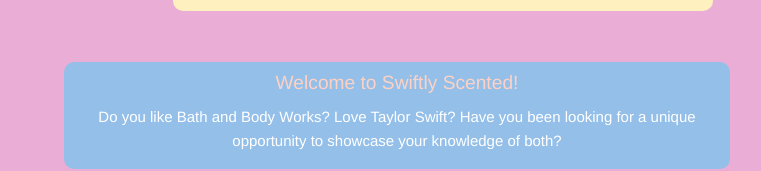
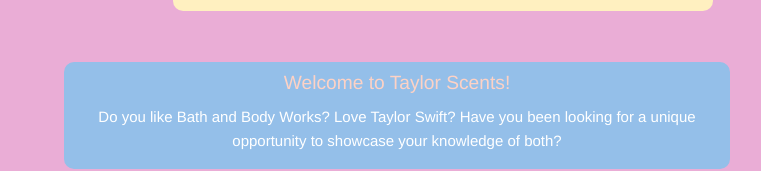
Before and after one commit to bdashrad/swiftly-scented, a Vue app: page / in a window 1280 px wide. Shown: the part 222-393 px from the top of the page, without its empty margins (243-1004 px from the left). Built offline with nearby package versions, Linux system fonts and the light colour scheme.

Commit message:
Update TheWelcome.vue page title

```diff
--- a/src/components/TheWelcome.vue
+++ b/src/components/TheWelcome.vue
@@ -4,7 +4,7 @@
 <template>
   <main>
     <WelcomeItem>
-      <template #heading>Welcome to Swiftly Scented!</template>
+      <template #heading>Welcome to Taylor Scents!</template>
 
       Do you like Bath and Body Works? Love Taylor Swift? Have you been looking for a unique
       opportunity to showcase your knowledge of both?
```
